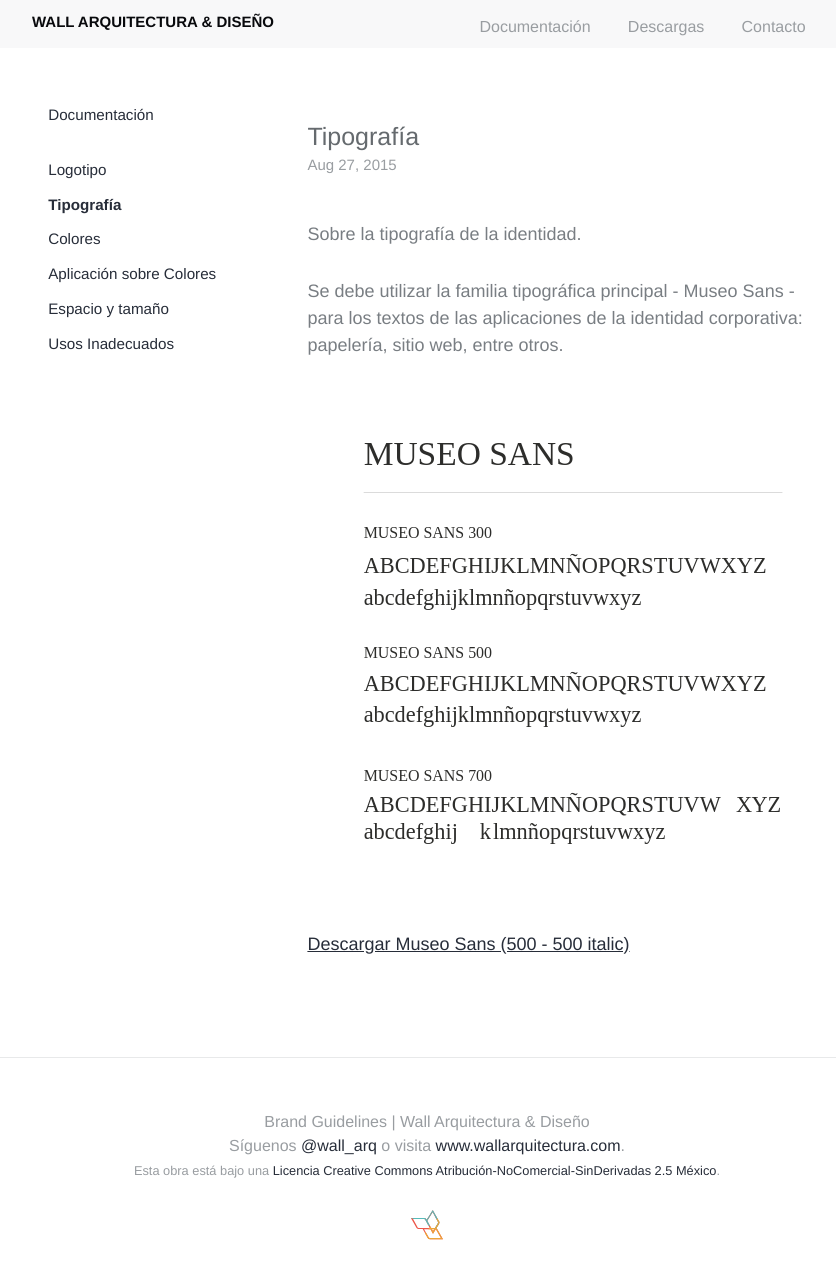
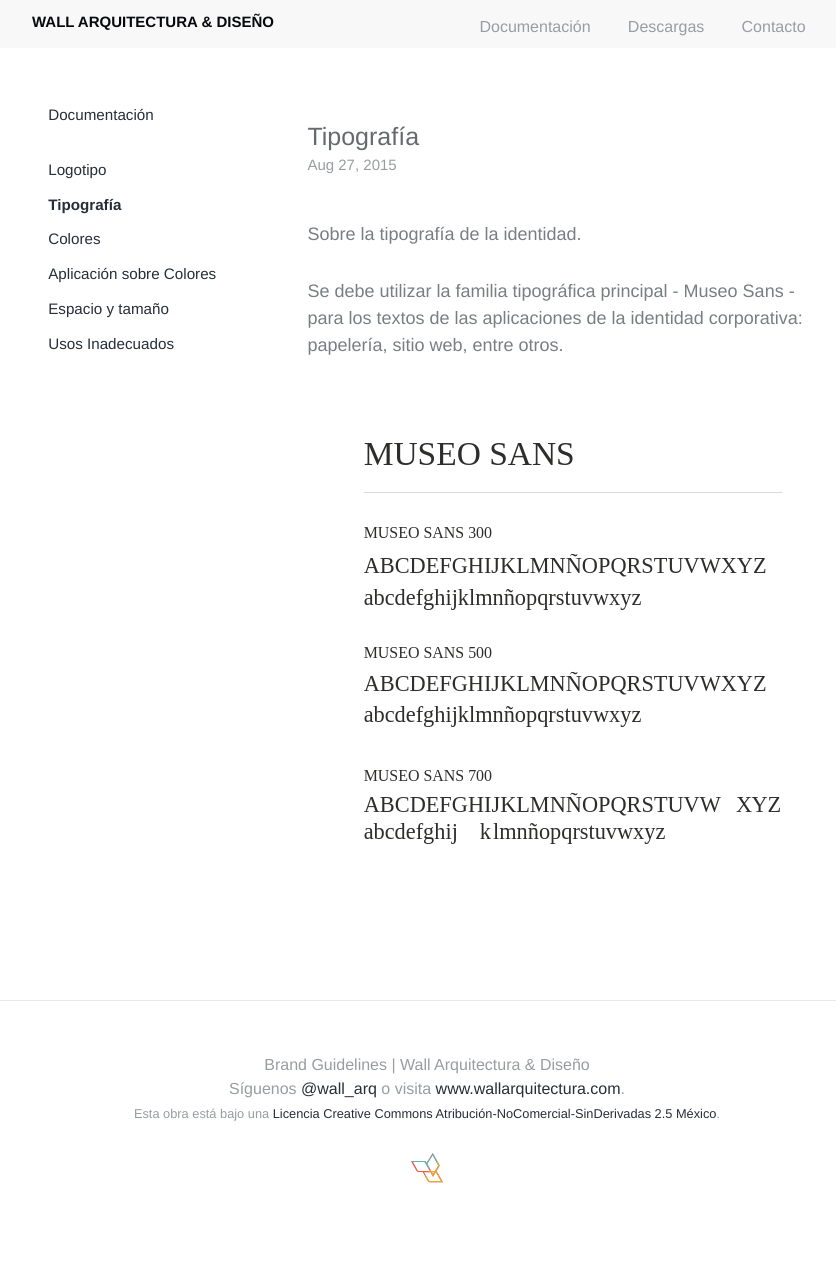
Before and after one commit to Floristeady/wall-styleguide, a Jekyll site: the page built from _posts/2015-08-27-typography.md, in a window 1280 px wide. Shown: the whole page, without its empty margins (213-1049 px from the left). Built offline with Jekyll 4.4.1, drawn with Linux system fonts in a browser that asks for light colours; after the commit the page ends 1217 px from its top, so only the background shows below that.

Commit message:
remove link for post typo

```diff
--- a/_posts/2015-08-27-typography.md
+++ b/_posts/2015-08-27-typography.md
@@ -10,5 +10,3 @@
 Se debe utilizar la familia tipográfica principal - Museo Sans - para los textos de las aplicaciones de la identidad corporativa: papelería, sitio web, entre otros.
 
 ![Tipografía]({{ site.baseurl }}/assets/tipography.svg)
-
-<a target="_blank" href="http://www.fontsquirrel.com/fonts/museo-sans">Descargar Museo Sans (500 - 500 italic) </a>
```
